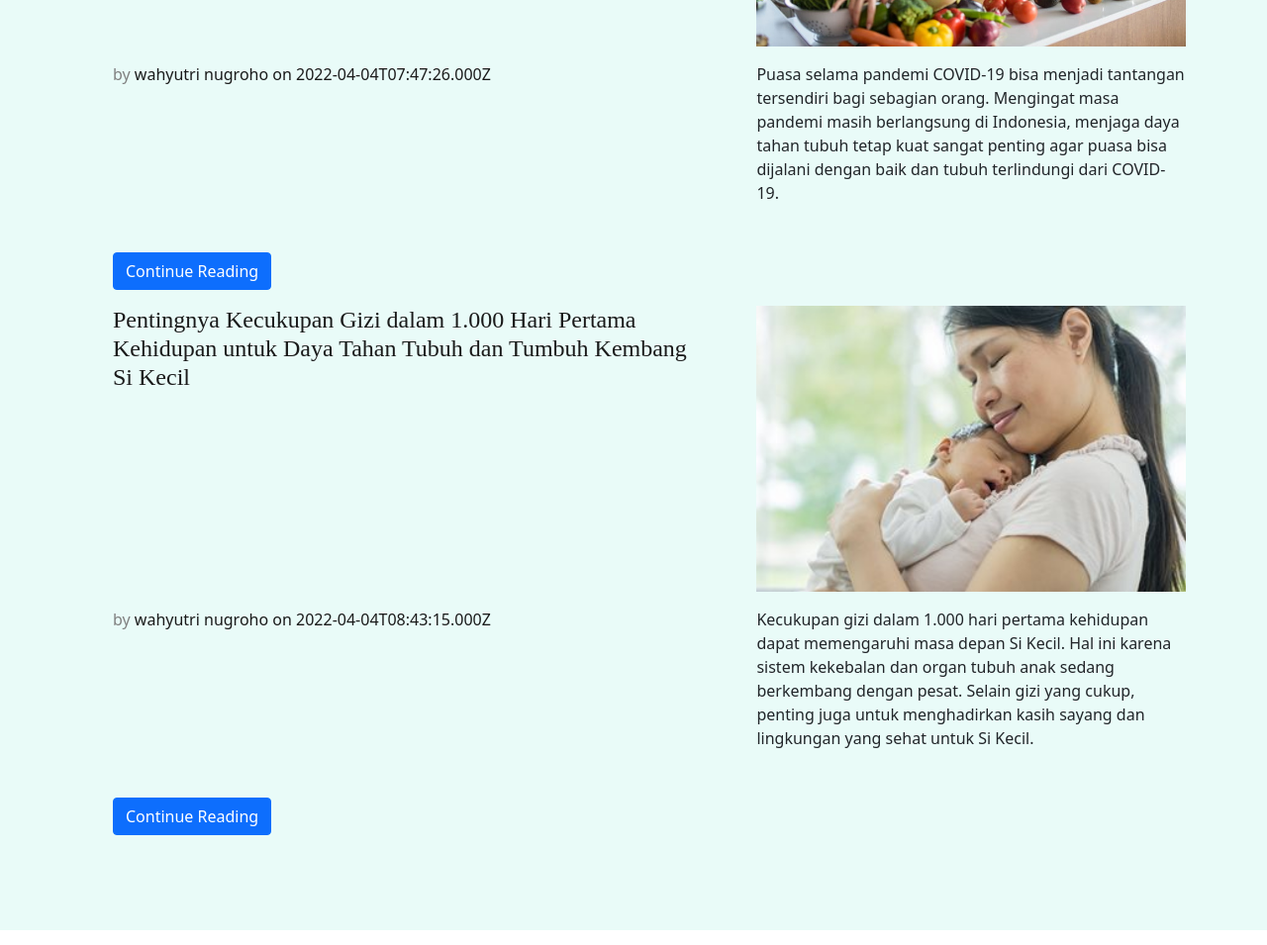
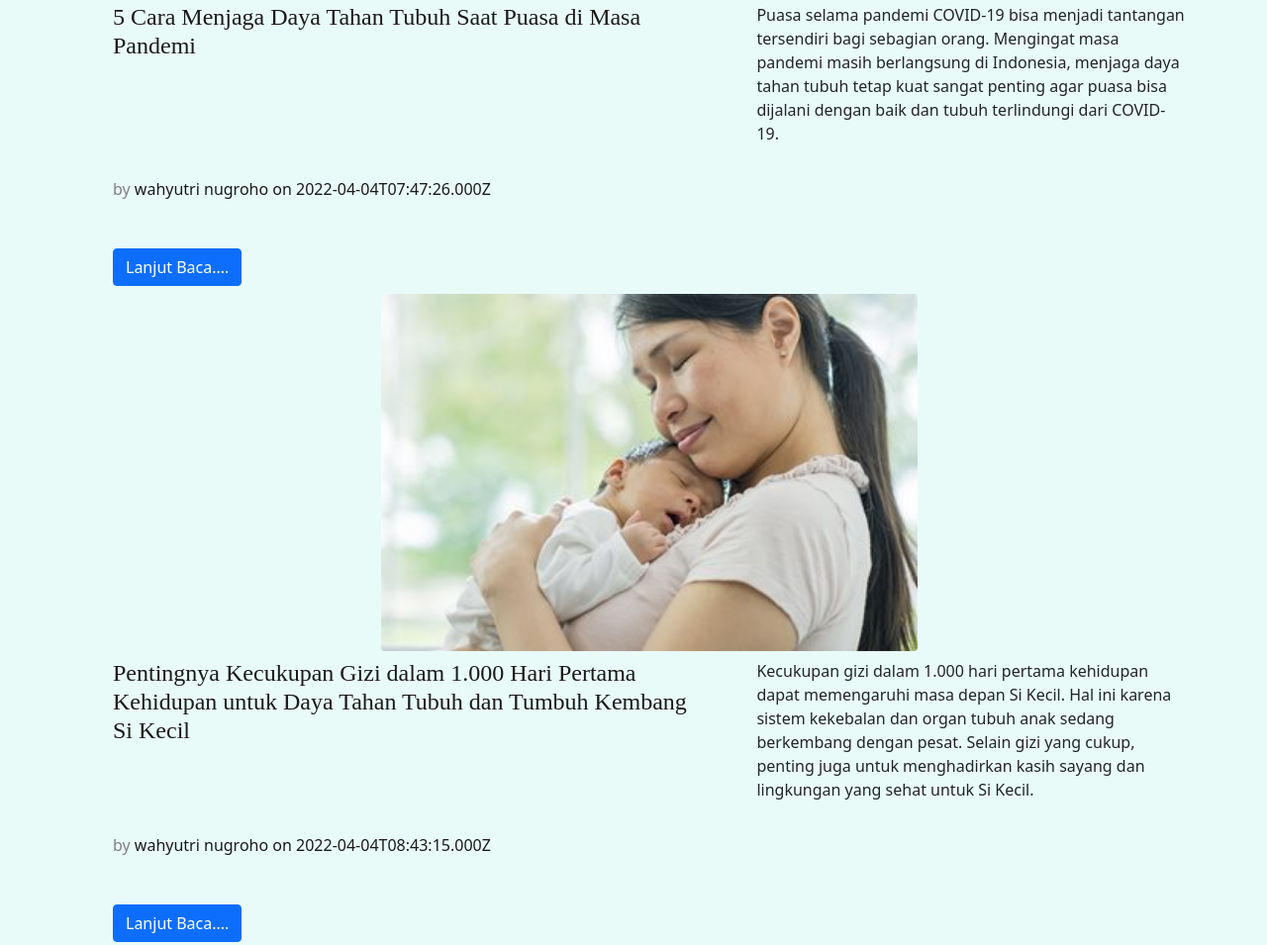
Before and after one commit to WahyutriNugroho/LL-APL-2022, a website: page public/index.html in a window 1280 px wide. Shown: the part 1564-2519 px from the top of the page at 99% size. Drawn offline with nearby package versions, Linux system fonts and the light colour scheme.

Commit message:
change style.css and layout articles

```diff
--- a/public/index.html
+++ b/public/index.html
@@ -117,29 +117,26 @@ Sebagai platform kesehatan terlengkap khususnya untuk ibu hamil, HelloMOM&#39;S
     <p class="text-center">
       Kumpulan artikel kesehatan dari sumber terpercaya
     </p>
+     <ul role="list" class="articles_list flow">
+      <li>
 
-<ul role="list" class="articles_list flow">
-
+            <img src="../images/5405f3f4-946c-4d30-b13a-03dfac2eebbd.jpg" class="hero__image rounded mx-auto d-block mt-2 mb-2"/>
       <article class="snippet">
-            <img src="../images/5405f3f4-946c-4d30-b13a-03dfac2eebbd.jpg" class="hero__image" />
-
-
-            <h3 class="snippet__title"> 5 Cara Menjaga Daya Tahan Tubuh Saat Puasa di Masa Pandemi</h3>
-            <p class="snippet__body text-justify">Puasa selama pandemi COVID-19 bisa menjadi tantangan tersendiri bagi sebagian orang. Mengingat masa pandemi masih berlangsung di Indonesia, menjaga daya tahan tubuh tetap kuat sangat penting agar puasa bisa dijalani dengan baik dan tubuh terlindungi dari COVID-19.</p>
-            <p class="snippet__meta"> by <span> </a> wahyutri nugroho on 2022-04-04T07:47:26.000Z</span></p>
-            <a href="/details/2/" class="btn btn-primary" target="_blank"> Continue Reading</a>
+              <h3 class="snippet__title">5 Cara Menjaga Daya Tahan Tubuh Saat Puasa di Masa Pandemi</h3>
+              <p class="snippet__meta"> by <span>wahyutri nugroho on 2022-04-04T07:47:26.000Z</span></p>
+              <p class="snippet__body">Puasa selama pandemi COVID-19 bisa menjadi tantangan tersendiri bagi sebagian orang. Mengingat masa pandemi masih berlangsung di Indonesia, menjaga daya tahan tubuh tetap kuat sangat penting agar puasa bisa dijalani dengan baik dan tubuh terlindungi dari COVID-19.</p>
+              <a href="/details/2/" class="btn btn-primary" target="_blank"> Lanjut Baca....</a>
       </article>
 
+            <img src="../images/a28fdcc9-27cb-42b3-b88f-7cc46ecf2eac.jpg" class="hero__image rounded mx-auto d-block mt-2 mb-2"/>
       <article class="snippet">
-            <img src="../images/a28fdcc9-27cb-42b3-b88f-7cc46ecf2eac.jpg" class="hero__image" />
-
-
-            <h3 class="snippet__title"> Pentingnya Kecukupan Gizi dalam 1.000 Hari Pertama Kehidupan untuk Daya Tahan Tubuh dan Tumbuh Kembang Si Kecil</h3>
-            <p class="snippet__body text-justify">Kecukupan gizi dalam 1.000 hari pertama kehidupan dapat memengaruhi masa depan Si Kecil. Hal ini karena sistem kekebalan dan organ tubuh anak sedang berkembang dengan pesat. Selain gizi yang cukup, penting juga untuk menghadirkan kasih sayang dan lingkungan yang sehat untuk Si Kecil.</p>
-            <p class="snippet__meta"> by <span> </a> wahyutri nugroho on 2022-04-04T08:43:15.000Z</span></p>
-            <a href="/details/3/" class="btn btn-primary" target="_blank"> Continue Reading</a>
+              <h3 class="snippet__title">Pentingnya Kecukupan Gizi dalam 1.000 Hari Pertama Kehidupan untuk Daya Tahan Tubuh dan Tumbuh Kembang Si Kecil</h3>
+              <p class="snippet__meta"> by <span>wahyutri nugroho on 2022-04-04T08:43:15.000Z</span></p>
+              <p class="snippet__body">Kecukupan gizi dalam 1.000 hari pertama kehidupan dapat memengaruhi masa depan Si Kecil. Hal ini karena sistem kekebalan dan organ tubuh anak sedang berkembang dengan pesat. Selain gizi yang cukup, penting juga untuk menghadirkan kasih sayang dan lingkungan yang sehat untuk Si Kecil.</p>
+              <a href="/details/3/" class="btn btn-primary" target="_blank"> Lanjut Baca....</a>
       </article>
 
+      </li>
 </ul>
   </div>
 </section>
--- a/public/style.css
+++ b/public/style.css
@@ -523,7 +523,7 @@ section,
 }
 
 .hero__image {
-  width: 100%;
+  width: 50%;
   /* max-height: max(15rem, 40vh); */
   object-fit: cover;
 }
```
Also changed, not shown: public/news/index.html (+13 -16 lines).
